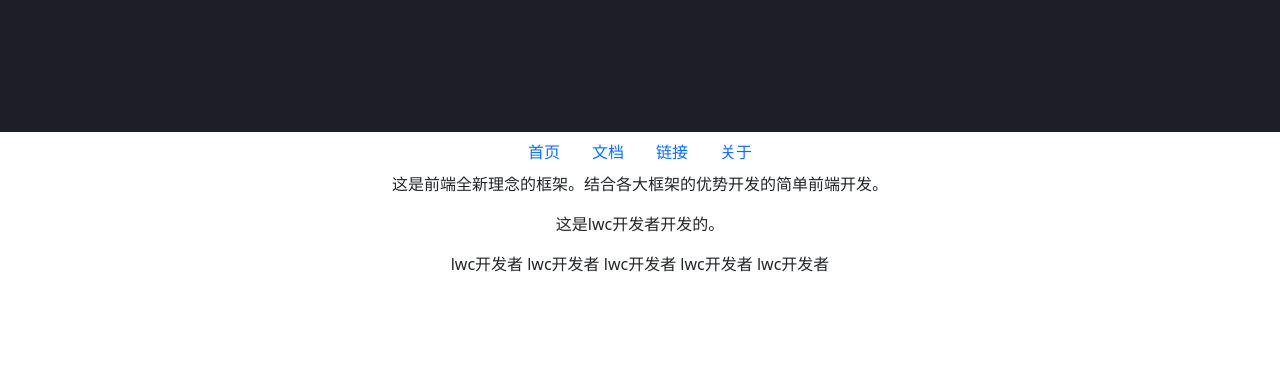
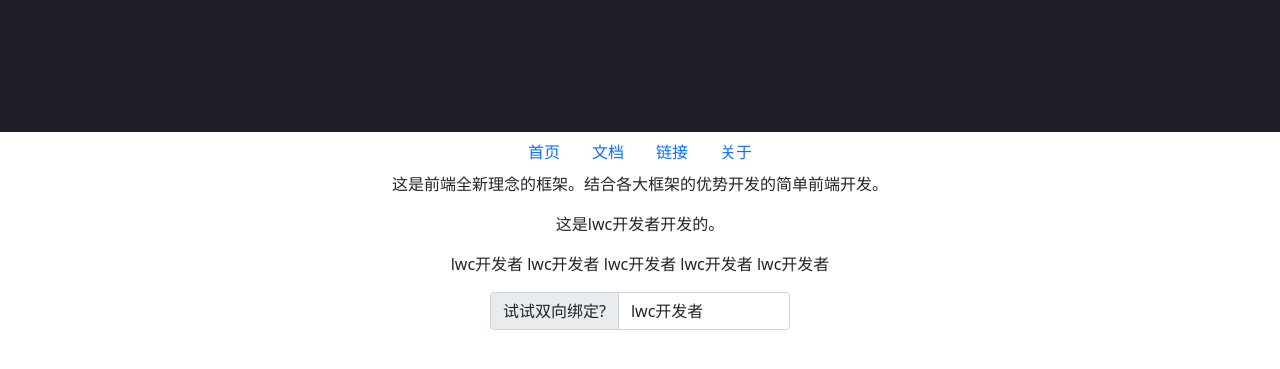
Before and after one commit to GK-GNU-Linux/EasyFront.js, a plain HTML site: page index.html in a window 1280 px wide. Shown: the part 243-612 px from the top of the page. Drawn offline with nearby package versions, Linux system fonts and the light colour scheme.

Commit message:
feat 新输入框的双向绑定

```diff
--- a/easyFront.js
+++ b/easyFront.js
@@ -68,7 +68,7 @@ class EFTempleteEngine {
         // 分析填写区域
         let htmlTempletePre = this.Matcher(fatherHtml)
         let finalhtml = this.Htmlreplace(values, htmlTempletePre, fatherHtml)
-        document.body.innerHTML = `<div id="mask" style="position: fixed; width: 100%; height: 100%; background-color: white; top: 0px; left: 0px; transition: all 0.5s ease 0s;"></div>` + finalhtml
+        document.body.innerHTML = `<div id="mask" style="z-index:99999;position: fixed; width: 100%; height: 100%; background-color: white; top: 0px; left: 0px; transition: all 0.5s ease 0s;"></div>` + finalhtml
         this.makeChildHtml()
     }
     getChildTempleteValues() {
@@ -137,6 +137,7 @@ class ValEngine {
         this.modelValChangeCallBack = {}
         this.createVar()
         this.makeVarTemplete()
+        this.makeInputModel()
     }
     makeVarTemplete() {
         let valInfo = EasyFront.EFTempleteEngine.readSkeleton('useVar')
@@ -151,9 +152,27 @@ class ValEngine {
             })
         }
     }
+    makeInputModel() {
+        let inputInfo = EasyFront.EFTempleteEngine.readSkeleton('input')
+        this.InputModel(inputInfo)
+    }
+    InputModel(inputInfo) {
+        for (const dom of inputInfo) {
+            console.log(dom)
+            let valName = dom.getAttribute("val")
+            dom.value = this._data[valName]
+            // 修改操作压入栈
+            this.pushValChangeCallBack(valName, dom ,(dom, newVal)=>{
+                dom.value = newVal
+            })
+            // 内容改变修改变量
+            dom.oninput = () => {
+                this.data[valName] = dom.value
+            }
+        }
+    }
     createVar() {
         let vals = this.getVarValues()
-        console.log(vals)
         for (const item of vals) {
             this.makeOneVal(item.name, item.value)
         }
--- a/index.html
+++ b/index.html
@@ -9,15 +9,24 @@
     <div class="intro">
         <p>这是前端全新理念的框架。结合各大框架的优势开发的简单前端开发。</p>
         <p>这是<useVar val="title"></useVar>开发的。</p>
-        <useVar val="title"></useVar>
-        <useVar val="title"></useVar>
-        <useVar val="title"></useVar>
-        <useVar val="title"></useVar>
-        <useVar val="title"></useVar>
+        <div style="margin-bottom: 1rem;">
+            <useVar val="title"></useVar>
+            <useVar val="title"></useVar>
+            <useVar val="title"></useVar>
+            <useVar val="title"></useVar>
+            <useVar val="title"></useVar>
+        </div>
+        <div class="input-group mb-3" style="width:90%;max-width:300px;margin-bottom: 1rem;">
+            <span class="input-group-text" id="basic-addon1">试试双向绑定?</span>
+            <input val="title" type="text" class="form-control" placeholder="输入内容" aria-label="Username" aria-describedby="basic-addon1">
+        </div>
     </div>
     <style>
         .intro {
-            text-align: center;
+            display: flex;
+            flex-direction: column;
+            justify-content: center;
+            align-items: center;
         }
     </style>
     <var name="list" value='[{name: 黄鉴熙}]'></var>
```
